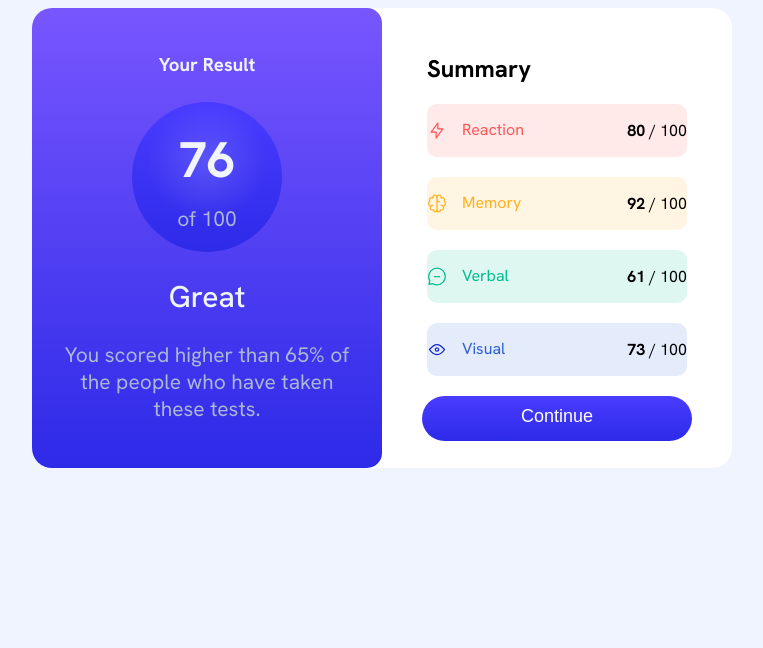
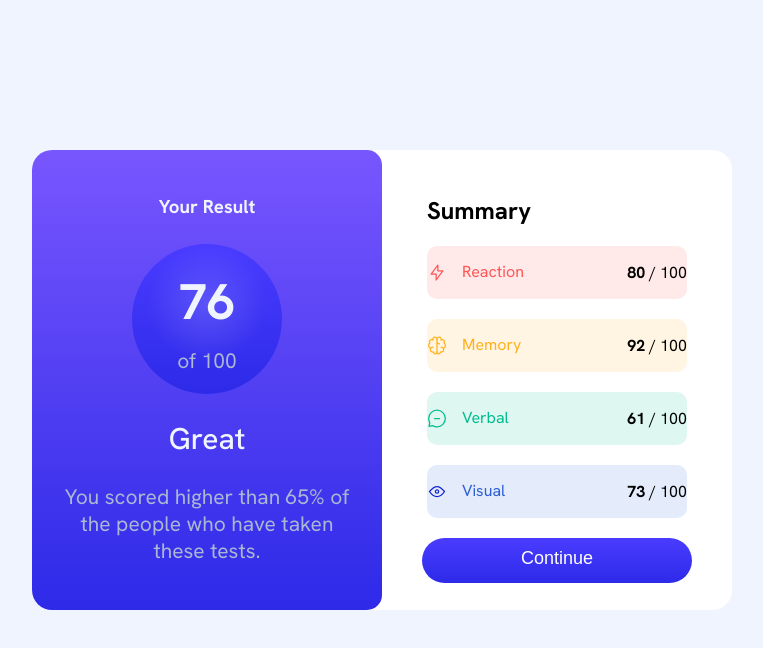
Before and after one commit to rehamabdelsamad795-del/Summary-Result, a plain HTML site: page index.html in a window 1280 px wide. Shown: the whole page, without its empty margins (258-1021 px from the left). Drawn offline with Linux system fonts and the light colour scheme.

Commit message:
style.css

```diff
--- a/style.css
+++ b/style.css
@@ -5,6 +5,7 @@ body{
     justify-content: center;
     gap:20px ;
      font-family: 'Hanken Grotesk', sans-serif;
+     margin-top: 150PX;
 
 }
 .result-card{
```
